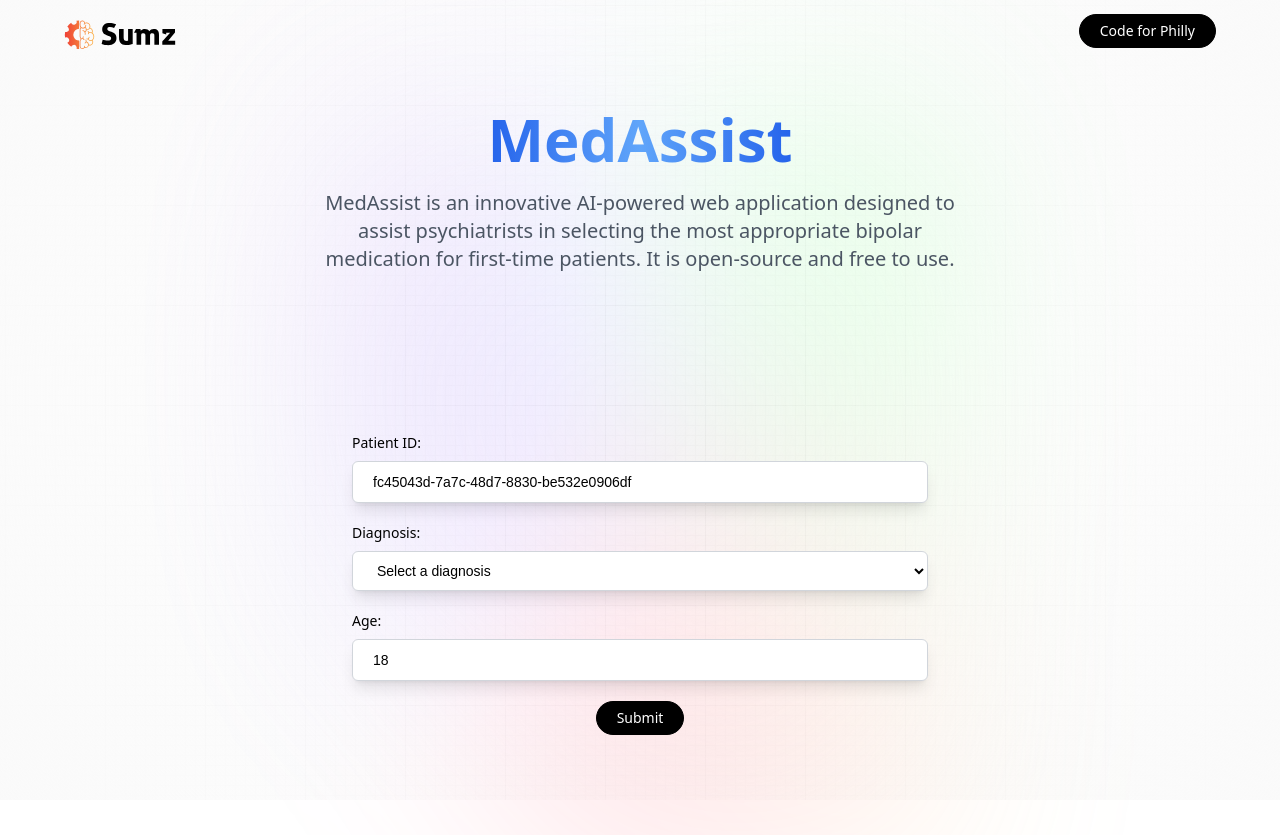
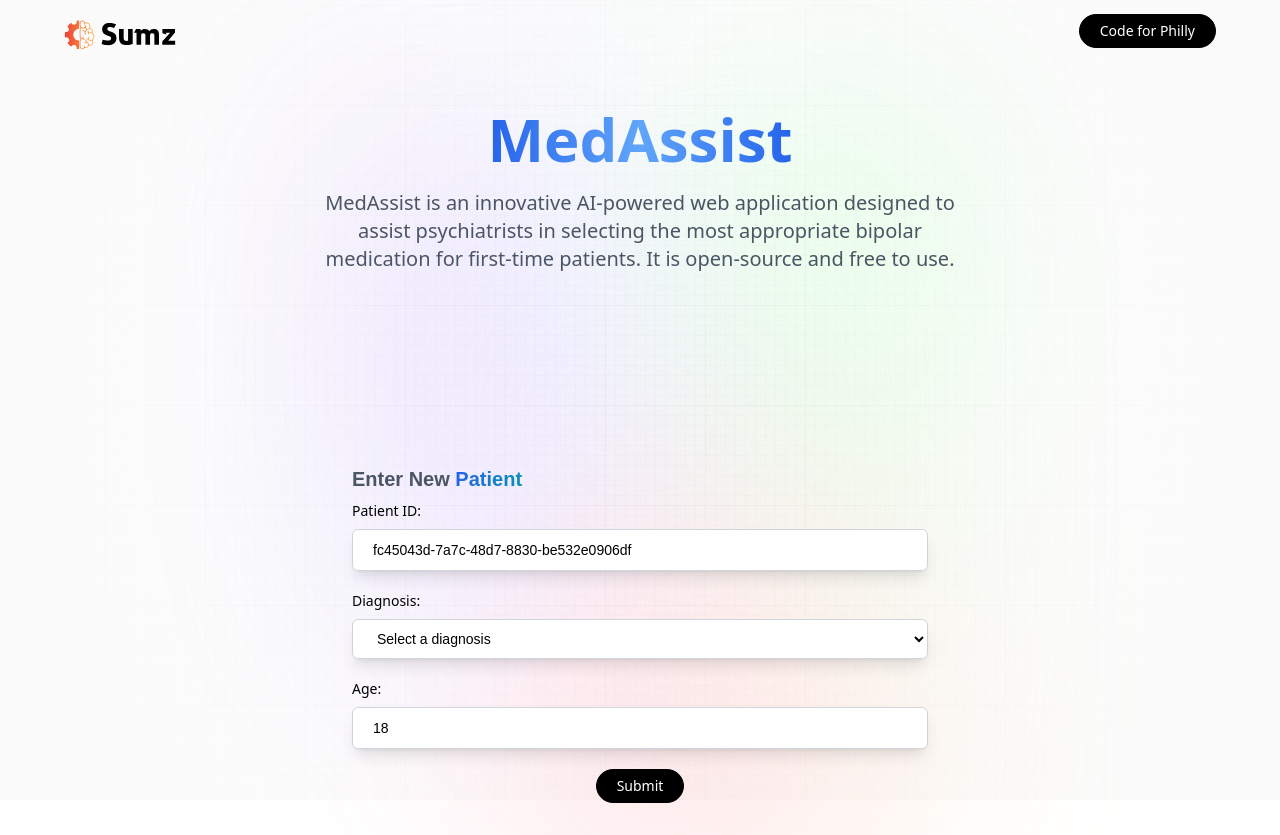
Before and after one commit to taichan03/MedAssist, a React (Vite) app in the folder MedAssist/: page / in a window 1280 px wide. Before the commit the page ends 800 px from the top, so only its background shows below. Built offline with nearby package versions, Linux system fonts and the light colour scheme; a web font is replaced by a local one.

Commit message:
added enter new patient label

```diff
--- a/MedAssist/src/components/Summary.tsx
+++ b/MedAssist/src/components/Summary.tsx
@@ -125,6 +125,7 @@ const Summary = () => {
             )
           )}
         </div>
+
         <div className="flex flex-col gap-1 max-h-60 overflow-y-auto">
           {allPatientInfo.reverse().map((item, index) => (
             <div
@@ -145,6 +146,14 @@ const Summary = () => {
             </div>
           ))}
         </div>
+        <br />
+        <div>
+          {" "}
+          <h2 className="font-satoshi font-bold text-gray-600 text-xl">
+            Enter New <span className="blue_gradient">Patient</span>
+          </h2>
+        </div>
+
         <form className="" onSubmit={handleSubmit}>
           {/* <img
             src={linkIcon}
```
